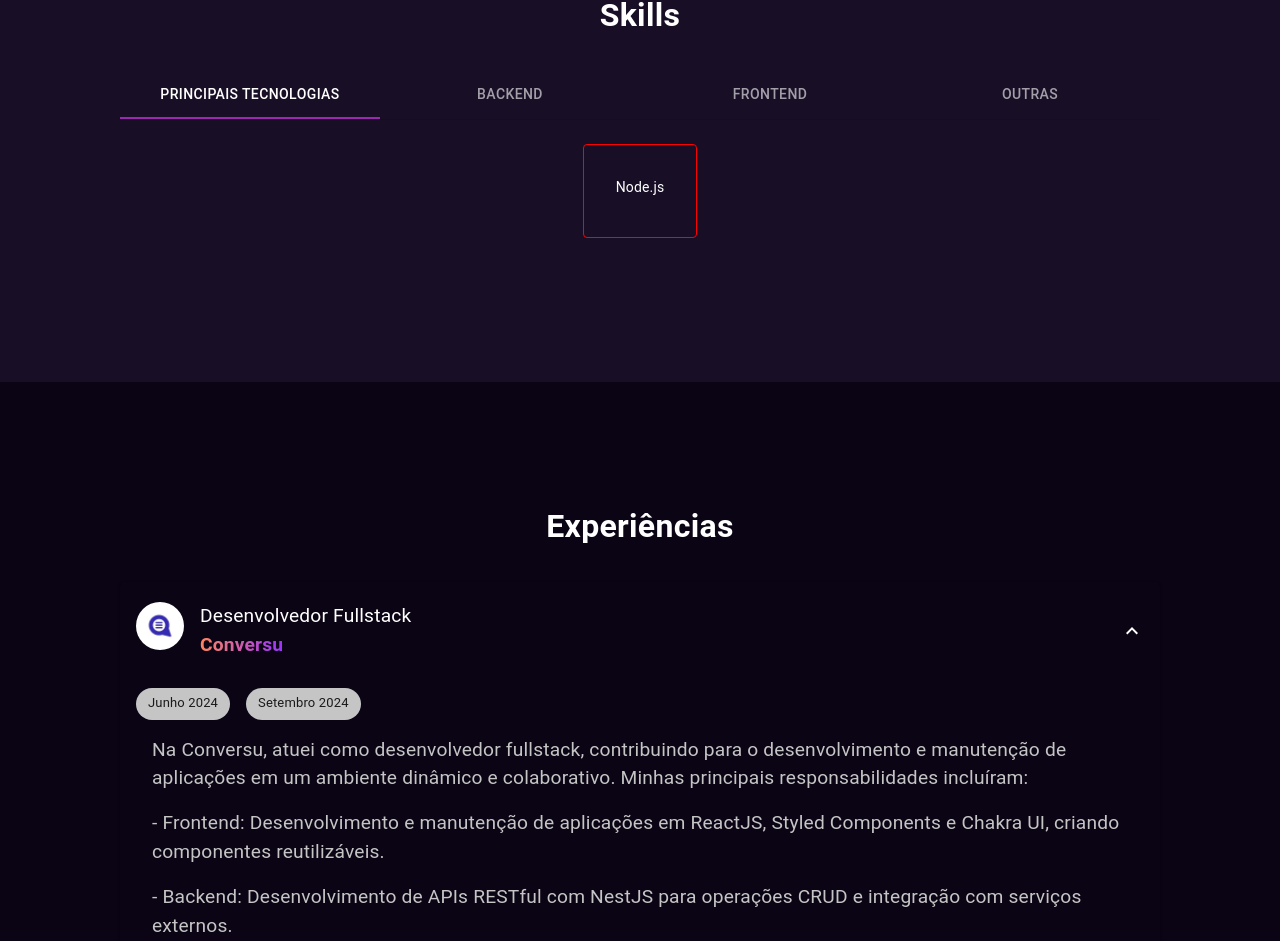
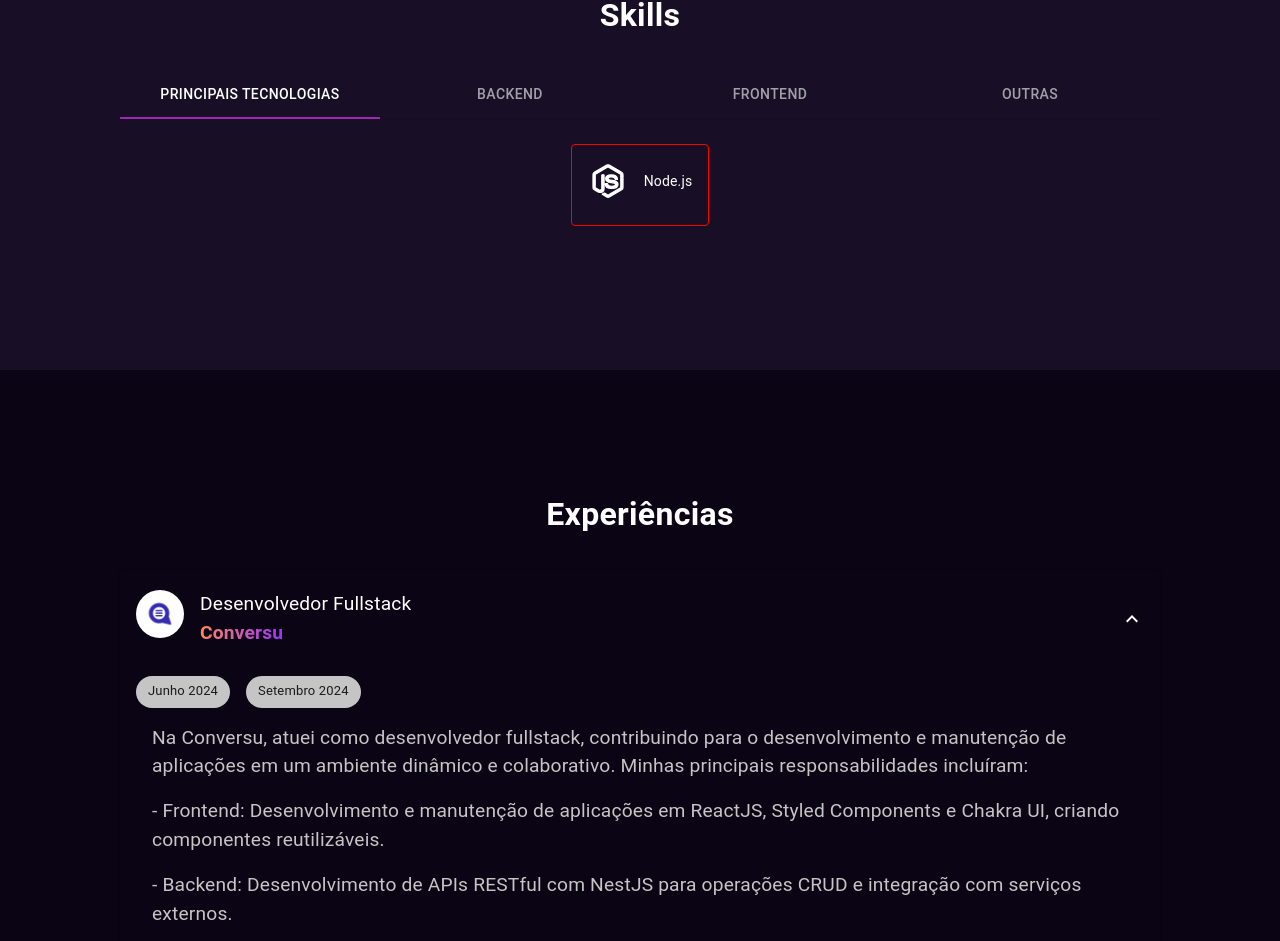
Before and after one commit to paulofreyyy/resume, a React (Vite) app: page / in a window 1280 px wide. Shown: the part 1114-2055 px from the top of the page. Built offline with nearby package versions, Linux system fonts and the light colour scheme.

Commit message:
feat: criação de componente SkillCard

```diff
--- /dev/null
+++ b/src/components/skills/SkillCard.tsx
@@ -0,0 +1,26 @@
+import { Box, Card, CardContent, Typography } from "@mui/material"
+
+interface Props {
+    icon: string;
+    name: string;
+}
+
+export const SkillCard: React.FC<Props> = ({ icon, name }) => {
+    return (
+        <Card
+            sx={{
+                display: 'flex',
+                bgcolor: 'transparent',
+                color: '#FFF',
+                border: '1px solid red'
+            }}
+            elevation={0}
+        >
+
+            <CardContent sx={{ display: 'flex', alignItems: 'center', justifyContent: 'center', gap: 2 }}>
+                <Box component='img' src={`/icons/${icon}.svg`} width={40} height={40} />
+                <Typography variant="body2">{name}</Typography>
+            </CardContent>
+        </Card>
+    )
+}
--- a/src/components/skills/skills.tsx
+++ b/src/components/skills/skills.tsx
@@ -1,6 +1,7 @@
 import { Box, Card, CardContent, SvgIcon, Tab, Tabs, Typography } from "@mui/material"
 import { useState } from "react";
 import { TabPanel } from "./TabPanel";
+import { SkillCard } from "./SkillCard";
 
 export const Skills = () => {
     const [value, setValue] = useState(1);
@@ -45,21 +46,7 @@ export const Skills = () => {
 
                 <TabPanel value={value} index={1}>
                     <Box color="#FFF" display='flex' justifyContent='space-around' alignItems='center'>
-                        <Card
-                            sx={{
-                                display: 'flex',
-                                padding: 2,
-                                bgcolor: 'transparent',
-                                color: '#FFF',
-                                border: '1px solid red'
-                            }}
-                            elevation={0}
-                        >
-                            {/* <SvgIcon component={nodeIcon} /> */}
-                            <CardContent>
-                                <Typography variant="body2">Node.js</Typography>
-                            </CardContent>
-                        </Card>
+                        <SkillCard icon="node" name="Node.js" />
                     </Box>
                 </TabPanel>
             </Box>
```
Also changed, not shown: public/icons/node.svg.
